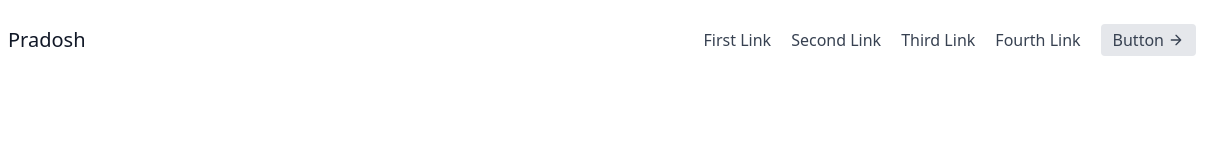
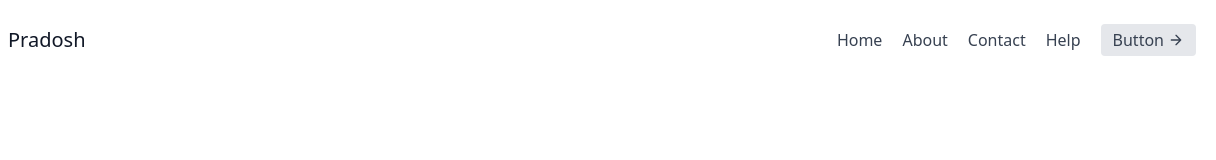
Before and after one commit to pradoshs0414/pradoshs0414.github.io, a plain HTML site: page index.html in a window 1280 px wide. Shown: the full height of the page, 64-1280 px from the left. Drawn offline with nearby package versions, Linux system fonts and the light colour scheme.

Commit message:
Update index.html

```diff
--- a/index.html
+++ b/index.html
@@ -13,10 +13,10 @@
       <span class="ml-3 text-xl">Pradosh</span>
     </a>
     <nav class="md:ml-auto flex flex-wrap items-center text-base justify-center">
-      <a class="mr-5 hover:text-gray-900">First Link</a>
-      <a class="mr-5 hover:text-gray-900">Second Link</a>
-      <a class="mr-5 hover:text-gray-900">Third Link</a>
-      <a class="mr-5 hover:text-gray-900">Fourth Link</a>
+      <a class="mr-5 hover:text-gray-900">Home</a>
+      <a class="mr-5 hover:text-gray-900">About</a>
+      <a class="mr-5 hover:text-gray-900">Contact</a>
+      <a class="mr-5 hover:text-gray-900">Help</a>
     </nav>
     <button class="inline-flex items-center bg-gray-200 border-0 py-1 px-3 focus:outline-none hover:bg-gray-300 rounded text-base mt-4 md:mt-0">Button
       <svg fill="none" stroke="currentColor" stroke-linecap="round" stroke-linejoin="round" stroke-width="2" class="w-4 h-4 ml-1" viewBox="0 0 24 24">
```
